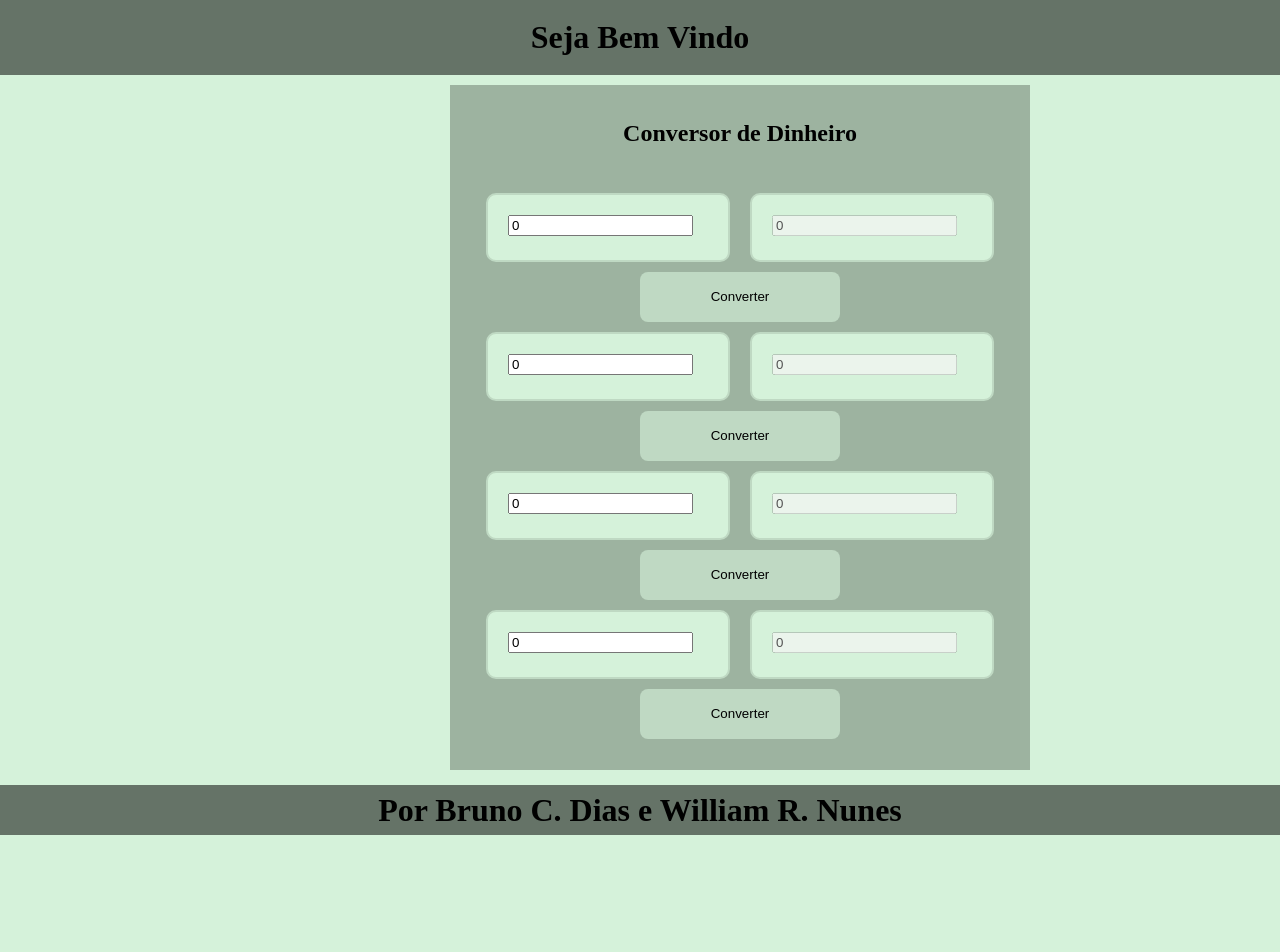
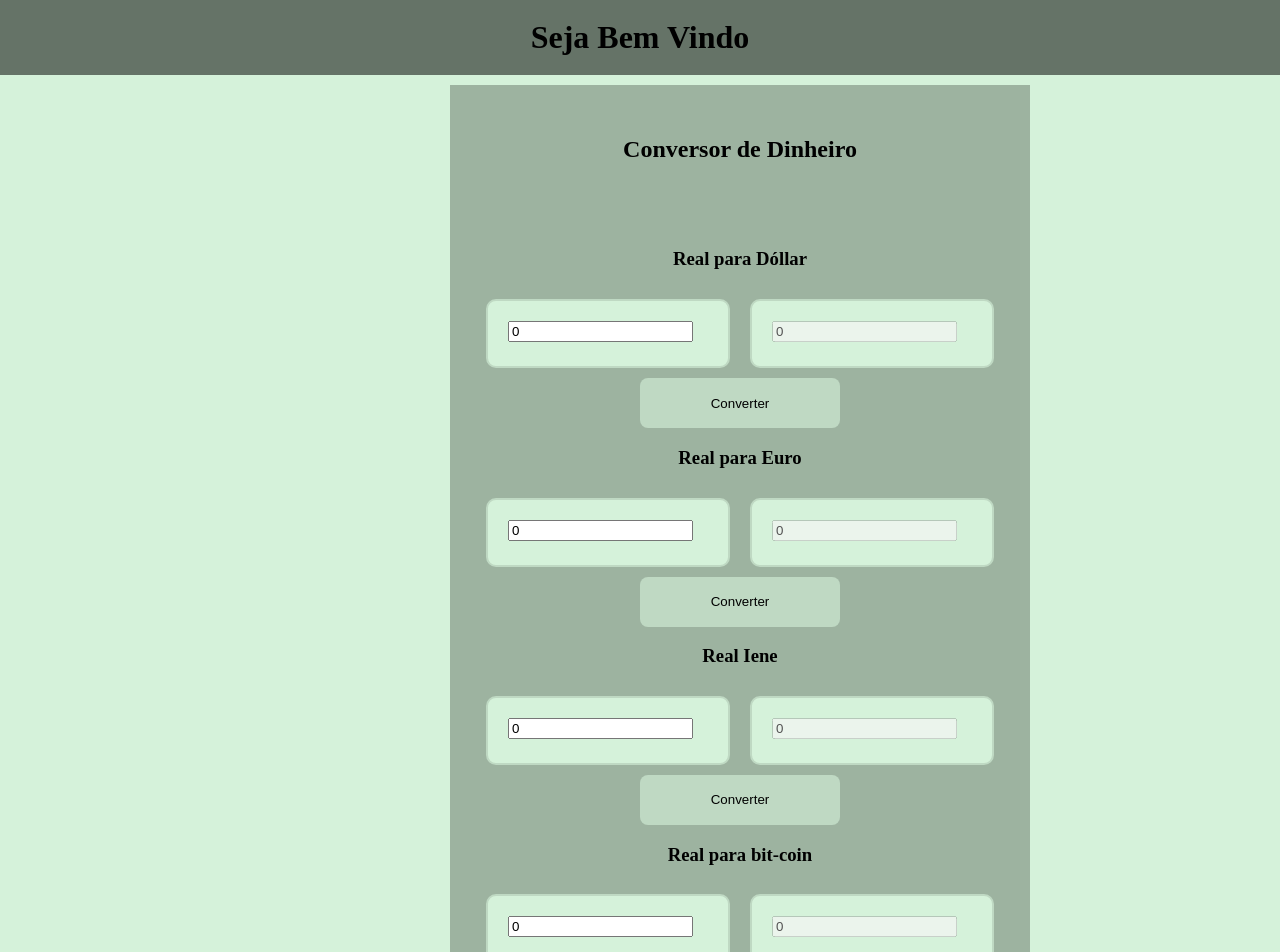
Before and after one commit to Nunes-Willi/Conersor-de-Dinheiro, a Vue app: page / in a window 1280 px wide. Shown: the top 952 px of the page. Before the commit the page ends 835 px from the top, so only its background shows below. Built offline with nearby package versions, Linux system fonts and the light colour scheme.

Commit message:
Revisão

```diff
--- a/src/assets/base.css
+++ b/src/assets/base.css
@@ -37,7 +37,7 @@ body {
   background-color: var(--var1);
   padding: 15px;
   width: 550px;
-  height: 655px;
+  height: 955px;
   margin-left: 450px;
   margin-top: 10px;
 }
--- a/src/components/ContPrinc.vue
+++ b/src/components/ContPrinc.vue
@@ -16,6 +16,7 @@ export default {
 
 <template>
     <div class="geral">
+        <h3>Real para Dóllar</h3>
         <div class="entrada">
             <article class="money">
                 <input placeholder="Valor em Real" type="number" id="valor" v-model="real">
--- a/src/components/ContPrinc2.vue
+++ b/src/components/ContPrinc2.vue
@@ -17,6 +17,7 @@ export default {
 <template>
 
 <div class="geral">
+    <h3>Real para Euro</h3>
 <div class="entrada">
 <article class ="money2">
     <input placeholder="Valor em Real" type="number" id="valor2" v-model="real">
--- a/src/components/ContPrinc3.vue
+++ b/src/components/ContPrinc3.vue
@@ -15,6 +15,7 @@ export default {
 
 <template>
 <div class="geral">
+    <h3>Real Iene</h3>
 <div class="entrada">
 <article class ="money3">
     <input placeholder="Valor em Real" type="number" id="valor3" v-model="real">
--- a/src/components/ContPrinc4.vue
+++ b/src/components/ContPrinc4.vue
@@ -14,6 +14,7 @@ export default {data () {
 
 <template>
     <div class="geral">
+        <h3>Real para bit-coin</h3>
         <div class="entrada">
             <article class="money4">
                 <input placeholder="Valor em Real" type="number" id="valor4" v-model="real">
--- a/src/main.js
+++ b/src/main.js
@@ -1,6 +1,5 @@
 import { createApp } from 'vue'
 import App from './App.vue'
 
-import "@/assets/base.css"
-import "@/assets/script.js";
+import "@/assets/base.css";
 createApp(App).mount('#app')
```
